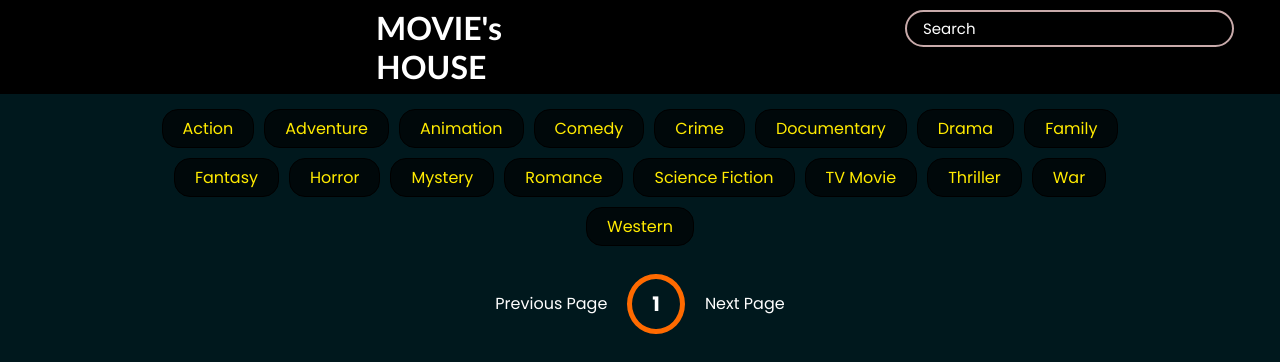
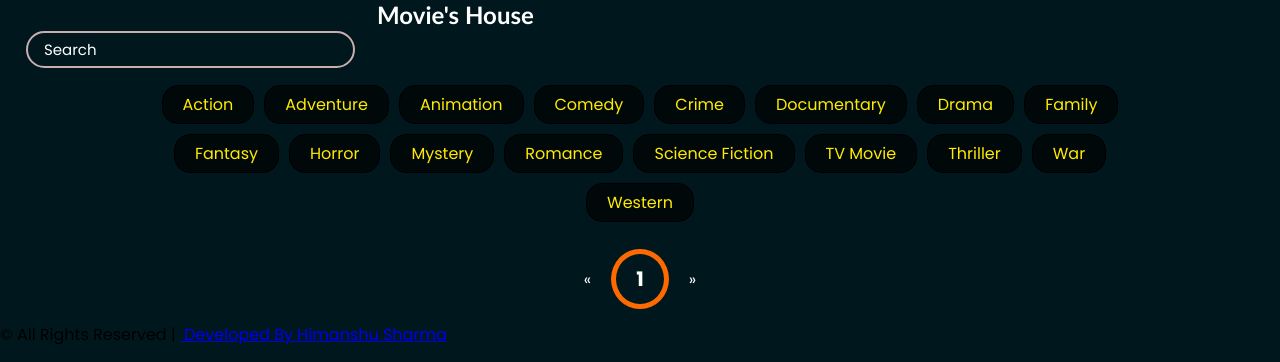
Before and after one commit to HimanshuSharmax/MoviesHouse, a plain HTML site: page index.html in a window 1280 px wide. Drawn offline with Linux system fonts and the light colour scheme; no server answers.

Commit message:
version2.0 index.html

```diff
--- a/index.html
+++ b/index.html
@@ -4,16 +4,22 @@
     <meta charset="UTF-8">
     <meta name="viewport" content="width=device-width, initial-scale=1.0">
     <link rel="stylesheet" href="style.css">
-    <title>MOVIE's HOUSE</title>
+    <link rel="shortcut icon" href="./popcorn.png" type="image/x-icon">
+    <title>Movie's House | Explore Movies</title>
 </head>
 <body>
 
-    <header>
-        <h1>MOVIE's HOUSE</h1>
-        <form  id="form">
-            <input type="text" placeholder="Search" id="search" class="search">
-        </form>
-    </header>
+    <nav class="navbar">
+        <div class="navCenter">
+            <h1>Movie's House</h1>
+        </div>
+            <div class="navSearch">
+                <form  id="form">
+                    <input type="text" placeholder="Search" id="search" class="search">
+                </form>
+            </div>
+    </nav>
+
     <div id="tags"></div>
     <div id="myNav" class="overlay">
 
@@ -28,13 +34,23 @@
         <a href="javascript:void(0)" class="arrow right-arrow" id="right-arrow" >&#8658;</a>
 
       </div>
+
     <main id="main"></main>
+
     <div class="pagination">
-        <div class="page" id="prev">Previous Page</div>
+        <div class="page" id="prev">&laquo;</div>
         <div class="current" id="current">1</div>
-        <div class="page" id="next">Next Page</div>
+        <div class="page" id="next"> &raquo;</div>
 
     </div>
+
+    <!-- Footer  -->
+    <footer>
+        <div class="footer-text">
+            © All Rights Reserved |
+            <a href="https://github.com/HimanshuSharmax">&nbsp;Developed By Himanshu Sharma</a>
+        </div>
+    </footer>
 
     <script src="script.js"></script>
 </body>
```
